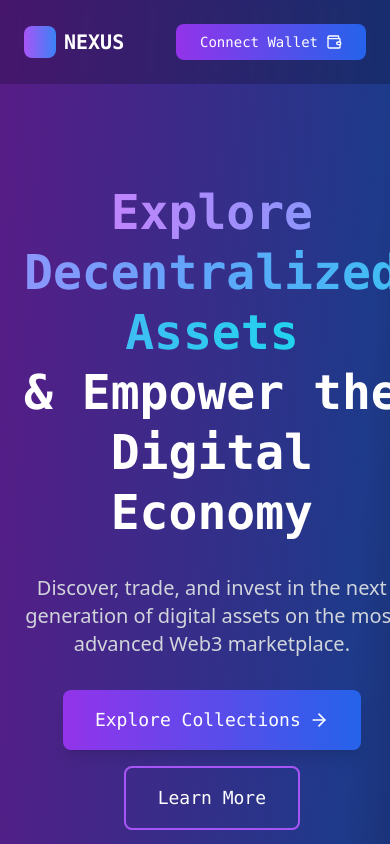
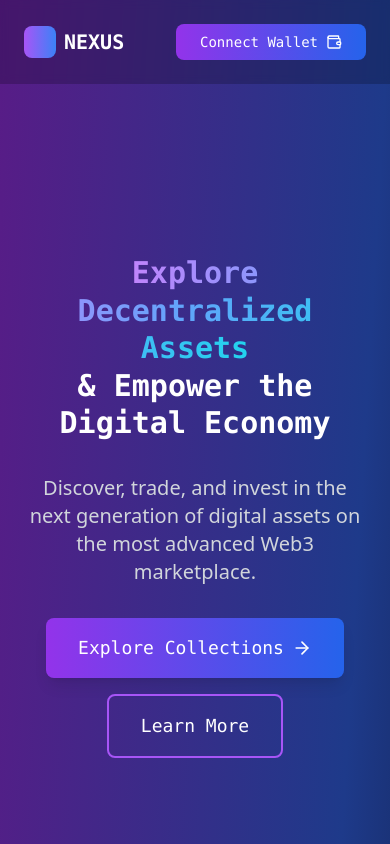
Before and after one commit to jhalucky/Nexus, a Next.js app: page / in a window 390 px wide. Shown: the top 844 px of the page. Built offline with nearby package versions, Linux system fonts and the light colour scheme.

Commit message:
file added

```diff
--- a/src/sections/Hero.jsx
+++ b/src/sections/Hero.jsx
@@ -5,7 +5,7 @@
   return (
     <section className="relative z-10 flex flex-col items-center justify-center min-h-screen px-6 text-center">
       <div className="max-w-4xl mx-auto space-y-8 animate-fade-in">
-        <h1 className="text-5xl md:text-7xl font-mono font-bold leading-tight">
+        <h1 className="text-3xl md:text-7xl font-mono font-bold leading-tight">
           <span className="bg-gradient-to-r from-purple-400 via-blue-400 to-cyan-400 bg-clip-text text-transparent">
             Explore Decentralized Assets
           </span>
```
